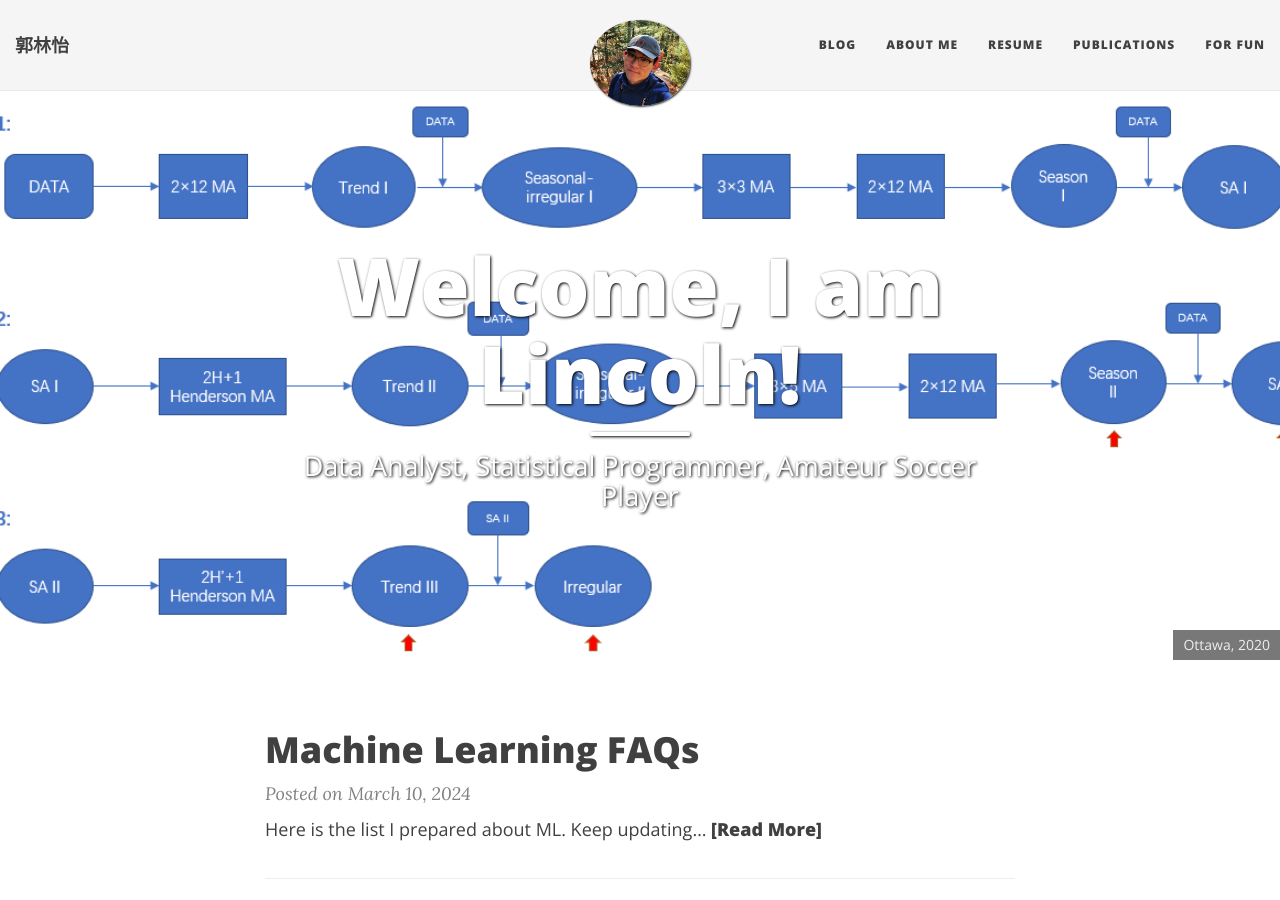
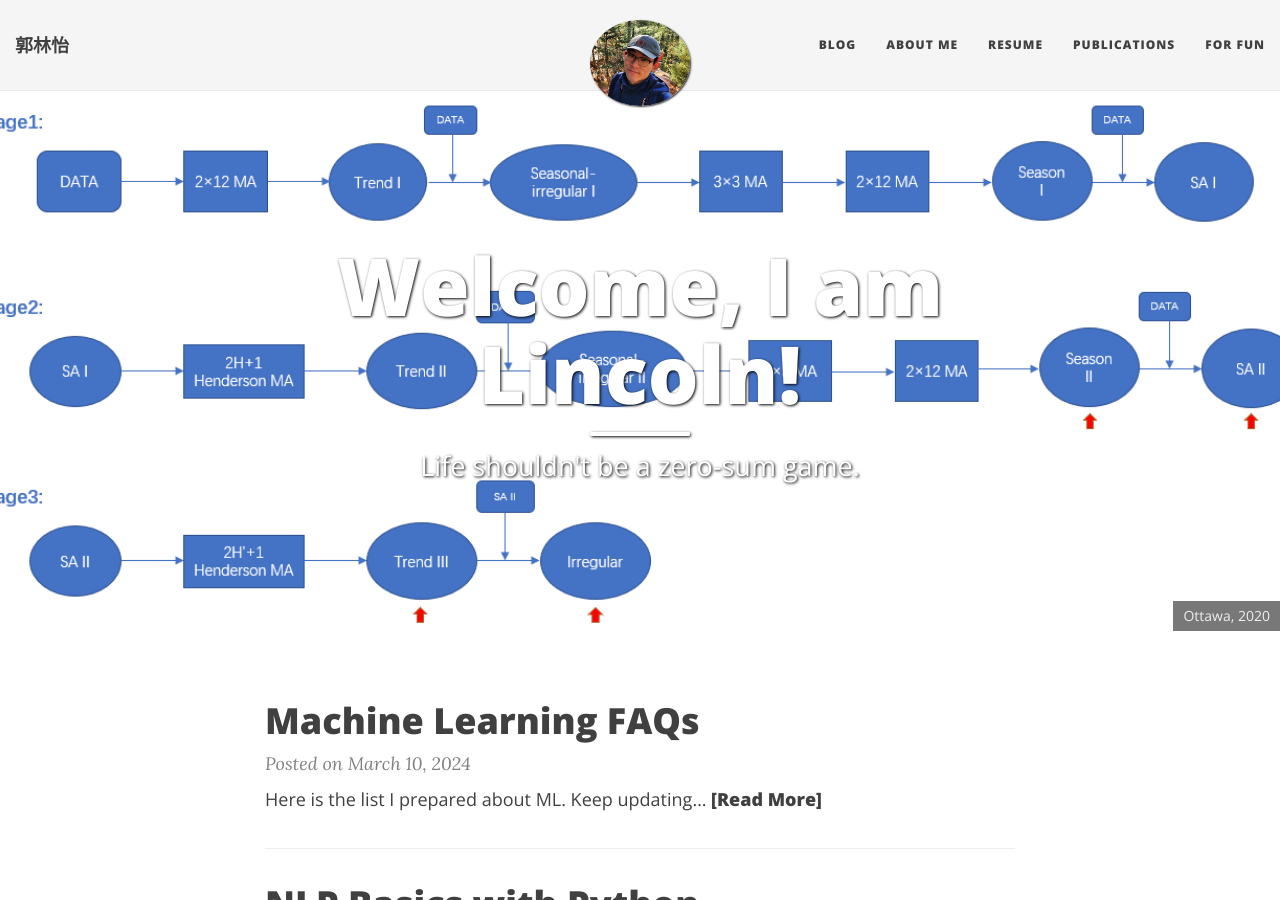
Before and after one commit to LinyiGuo96/LinyiGuo96.github.io, a Jekyll site: the page built from index.html, in a window 1280 px wide and 900 px high. Built offline with Jekyll 4.4.1, drawn with Linux system fonts in a browser that asks for light colours; nearby versions of some CDN libraries; the list of posts is cut into pages by our own code.

Commit message:
Update index.html

```diff
--- a/index.html
+++ b/index.html
@@ -1,7 +1,7 @@
 ---
 layout: page
 title: 'Welcome, I am Lincoln!'
-subtitle: Data Analyst, Statistical Programmer, Amateur Soccer Player
+subtitle: Life shouldn't be a zero-sum game.
 use-site-title: true
 bigimg:
 - "/img/data2.jpg" : "Data World"
```
